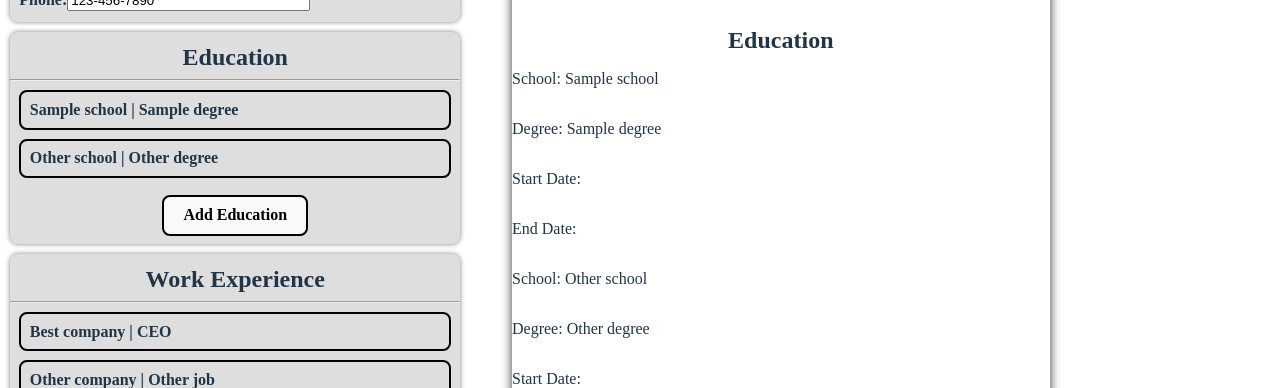
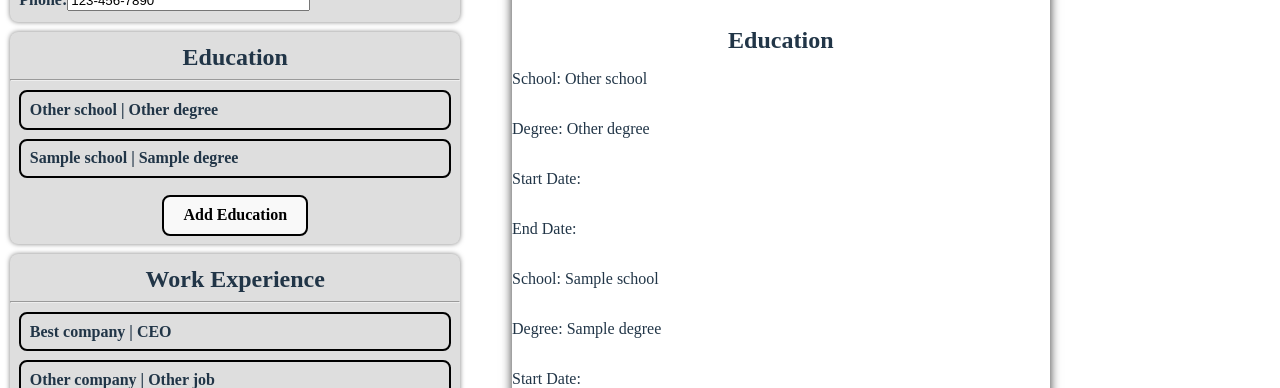
Before and after one commit to timalo/CVMaker, a React (Vite) app: page / in a window 1280 px wide. Shown: the part 142-530 px from the top of the page. Built offline with nearby package versions, Linux system fonts and the light colour scheme.

Commit message:
Editing and adding new Edus works now.

```diff
--- a/src/components/CVMaker.jsx
+++ b/src/components/CVMaker.jsx
@@ -44,6 +44,7 @@ export default function CVMaker() {
           {showEduForm ? (
             <EducationInput
               selectedEdu={selectedEdu}
+              educationList={educations}
               setEducation={setEducations}
               setSelectedEdu={setSelectedEdu}
               showEduForm={setShowEduForm}
@@ -71,7 +72,13 @@ export default function CVMaker() {
                   className="newEduBtn"
                   onClick={() => {
                     setShowEduForm(true);
-                    setSelectedEdu({});
+                    //Init selectedEdu to empty object.
+                    setSelectedEdu({
+                      school: "",
+                      degree: "",
+                      startDate: "",
+                      endDate: "",
+                    });
                   }}
                 >
                   <strong>Add Education</strong>
--- a/src/components/EducationInput.jsx
+++ b/src/components/EducationInput.jsx
@@ -1,9 +1,24 @@
 export default function EducationInput(props) {
   function handleEduSubmit(e) {
     e.preventDefault();
-    console.log("submit!");
-    let newEdu = { ...props.selectedEdu, id: crypto.randomUUID() };
-    console.log(newEdu);
+    console.log("submit edu!");
+    if (!props.selectedEdu.id) {
+      console.log("new edu!");
+      //New edu as it doesn't have id yet.
+      let newEdu = { ...props.selectedEdu, id: crypto.randomUUID() };
+      props.setEducation([...props.educationList, newEdu]);
+      props.setSelectedEdu({});
+      props.showEduForm(false);
+    } else {
+      console.log("update edu!");
+      //Update edu as it has id.
+      let updatedEduList = props.educationList.map((edu) => {
+        return edu.id === props.selectedEdu.id ? props.selectedEdu : edu;
+      });
+      props.setEducation(updatedEduList);
+      props.setSelectedEdu({});
+      props.showEduForm(false);
+    }
   }
 
   function deleteEdu(e) {
@@ -80,9 +95,11 @@ export default function EducationInput(props) {
           ></input>
         </label>
         <div className="buttonsDiv">
-          <button className="deleteBtn" onClick={deleteEdu}>
-            Delete
-          </button>
+          {props.selectedEdu.id ? (
+            <button className="deleteBtn" onClick={deleteEdu}>
+              Delete
+            </button>
+          ) : null}
           <button className="cancelBtn" onClick={cancelEduSubmit}>
             Cancel
           </button>
--- a/src/initials/initialData.js
+++ b/src/initials/initialData.js
@@ -7,17 +7,17 @@ const initialData = {
   educations: [
     {
       id: crypto.randomUUID(),
-      school: "Sample school",
-      degree: "Sample degree",
-      startDate: "",
-      endDate: "",
+      school: "Other school",
+      degree: "Other degree",
+      startDate: "2012-07",
+      endDate: "2015-05",
     },
     {
       id: crypto.randomUUID(),
-      school: "Other school",
-      degree: "Other degree",
-      startDate: "",
-      endDate: "",
+      school: "Sample school",
+      degree: "Sample degree",
+      startDate: "2015-07",
+      endDate: "2020-05",
     },
   ],
 
```
